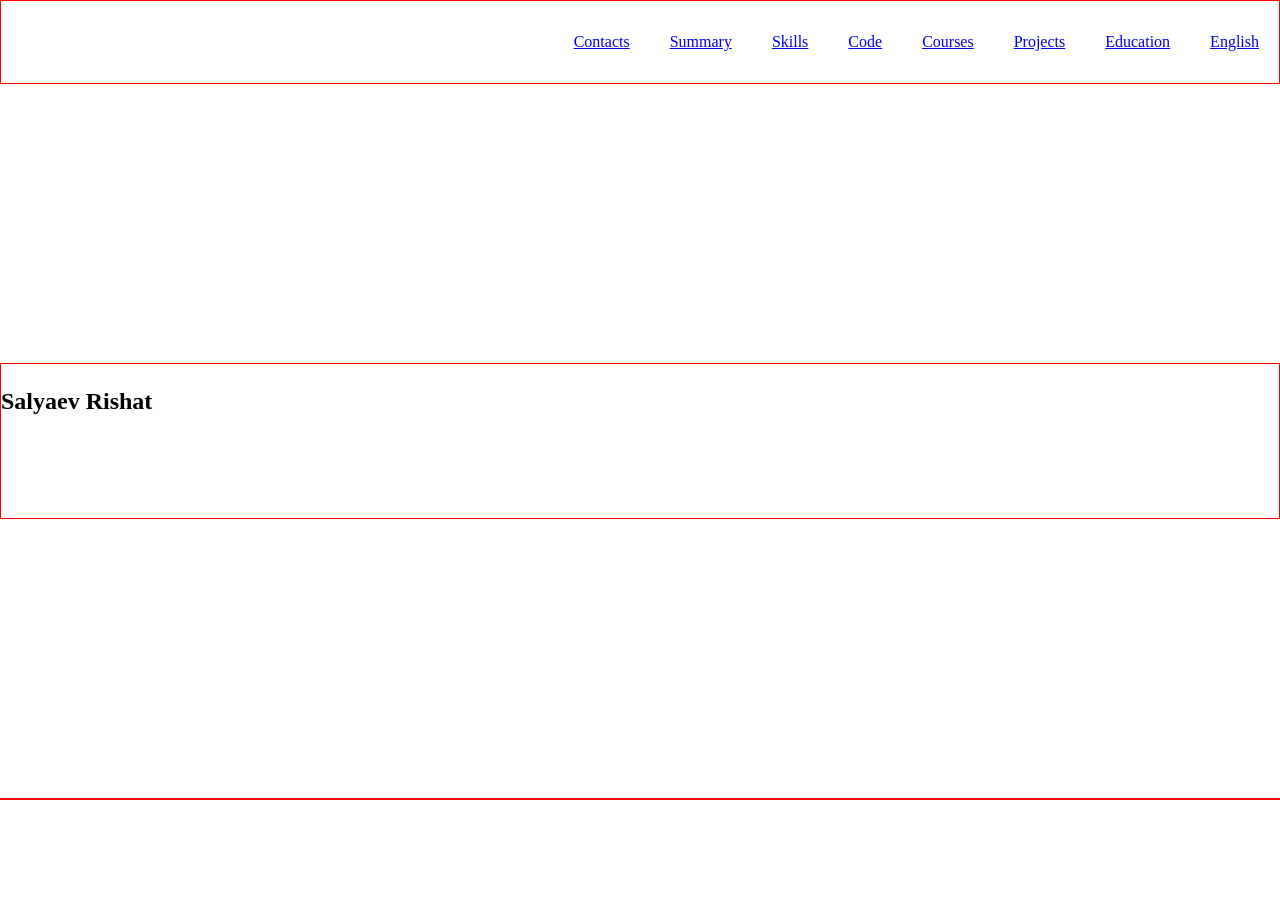
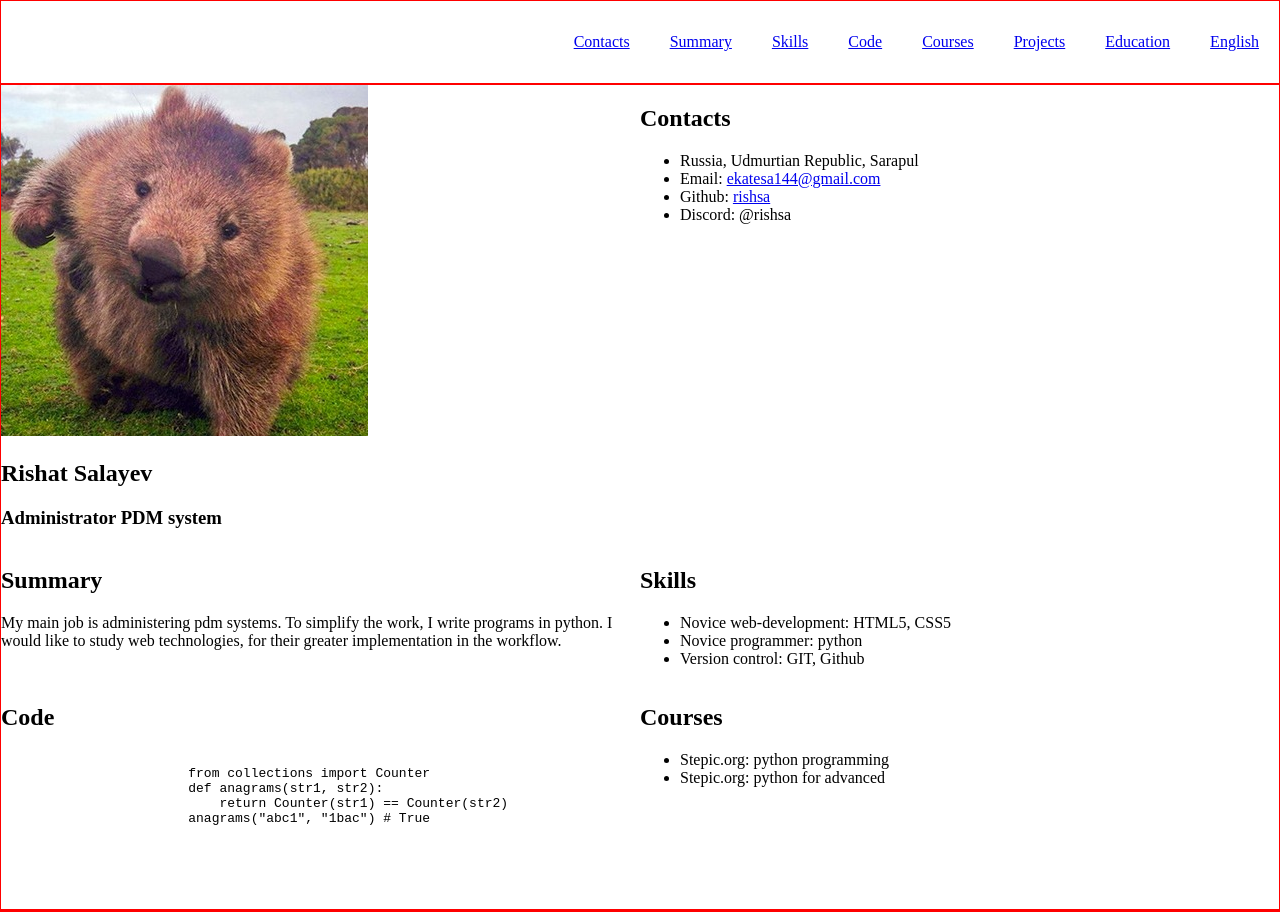
Before and after one commit to rishsa/rsschool-cv, a plain HTML site: page index.html in a window 1280 px wide. Before the commit the page ends 800 px from the top, so only its background shows below. Drawn offline with Linux system fonts and the light colour scheme.

Commit message:
feat: add new tags in html

```diff
--- a/index.html
+++ b/index.html
@@ -43,26 +43,68 @@
     <main class="main">
         <div class="container main-container">
             <section class="section" id="profile">
+                <img src="avatar.jpg" alt="section-profile-logo">
                 <h1 class="section-title">
-                    <p class="section-title-profile">
-                        Salyaev Rishat
-                    </p>
+                    Rishat Salayev
                 </h1>
+                <h3>
+                    Administrator PDM system
+                </h3>
             </section>
             <section class="section" id="contacts">
-                <h2 class="section-title"></h2>
+                <h2 class="section-title">
+                    Contacts
+                </h2>
+                <ul class="section-list">
+                    <li class="section-item">
+                        Russia, Udmurtian Republic, Sarapul
+                    </li>
+                    <li class="section-item">
+                        Email:
+                        <a href="mailto:ekatesa144@gmail.com" title="email">ekatesa144@gmail.com</a>
+                    </li>
+                    <li class="section-item">
+                        Github:
+                        <a href="https://github.com/rishsa" title="github">rishsa</a>
+                    </li>
+                    <li class="section-item">
+                        Discord: @rishsa
+                    </li>
+                </ul>
             </section>
             <section class="section" id="summary">
-                <h2 class="section-title"></h2>
+                <h2 class="section-title">Summary</h2>
+                <p>
+                    My main job is administering pdm systems. To simplify the work,
+                    I write programs in python. I would like to study web technologies,
+                    for their greater implementation in the workflow.
+                </p>
             </section>
             <section class="section" id="skills">
-                <h2 class="section-title"></h2>
+                <h2 class="section-title">Skills</h2>
+                <ul class="section-list">
+                    <li class="section-item">Novice web-development: HTML5, CSS5</li>
+                    <li class="section-item">Novice programmer: python</li>
+                    <li class="section-item">Version control: GIT, Github</li>
+                </ul>
             </section>
             <section class="section" id="code">
-                <h2 class="section-title"></h2>
+                <h2 class="section-title">Code</h2>
+                <pre class="pre">
+                    <code class="code">
+                        from collections import Counter
+                        def anagrams(str1, str2):
+                            return Counter(str1) == Counter(str2)
+                        anagrams("abc1", "1bac") # True
+                    </code>
+                </pre>
             </section>
             <section class="section" id="courses">
-                <h2 class="section-title"></h2>
+                <h2 class="section-title">Courses</h2>
+                <ul class="section-list">
+                    <li class="section-item">Stepic.org: python programming</li>
+                    <li class="section-item">Stepic.org: python for advanced</li>
+                </ul>
             </section>
             <section class="section" id="projects">
                 <h2 class="section-title"></h2>
```
